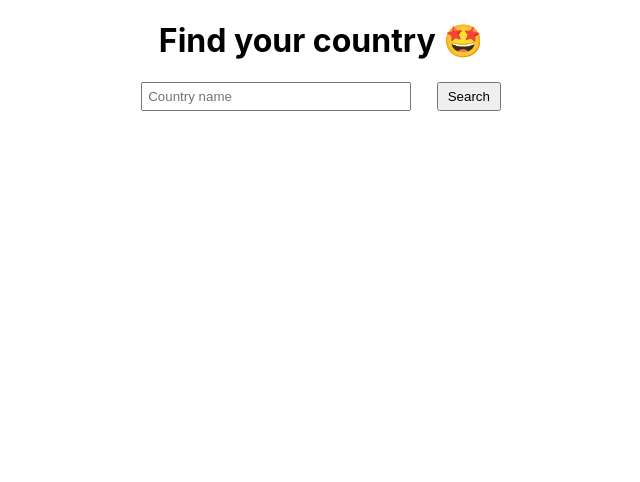
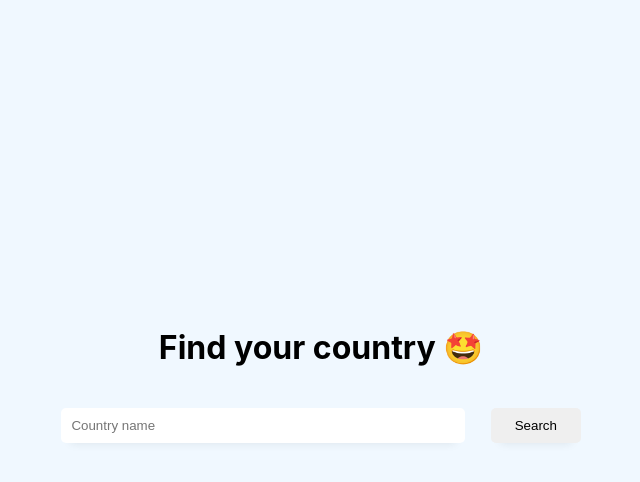
Before and after one commit to rizvan555/Find-Country, a React (Create React App) app: page / in a window 1280 px wide. Shown: the top 482 px of the page, without its empty margins (319-959 px from the left). Built offline with nearby package versions, Linux system fonts and the light colour scheme.

Commit message:
added fetch to product

```diff
--- a/src/App.tsx
+++ b/src/App.tsx
@@ -1,4 +1,4 @@
-import React from 'react';
+import React, { useState } from 'react';
 import styled from 'styled-components';
 
 const AppContainer = styled.div`
@@ -6,31 +6,70 @@ const AppContainer = styled.div`
   justify-content: center;
   align-items: center;
   flex-direction: column;
+  height: 100vh;
+  background-color: aliceblue;
 
   form {
     display: flex;
     gap: 2vw;
+    margin: 20px auto 50px auto;
     input {
-      width: 20vw;
-      padding: 5px;
+      width: 30vw;
+      padding: 10px;
+      border: none;
+      border-radius: 5px;
+      box-shadow: rgba(33, 35, 38, 0.1) 0px 10px 10px -10px;
     }
     button {
-      width: 5vw;
-      padding: 5px 20p;
+      width: 7vw;
+      padding: 10px 20p;
+      border: none;
+      border-radius: 5px;
+      box-shadow: rgba(33, 35, 38, 0.1) 0px 10px 10px -10px;
+
+      :hover {
+        background-color: red;
+        color: white;
+      }
+    }
+  }
+  article {
+    display: flex;
+    justify-content: center;
+    align-items: center;
+    flex-direction: column;
+    h2 {
+      display: flex;
+      align-items: center;
+      font-weight: bold;
+      color: red;
+    }
+    ul {
+      li {
+        display: flex;
+        align-items: center;
+        list-style-type: none;
+        font-weight: bold;
+      }
+      p {
+        font-weight: 400;
+        padding-left: 10px;
+      }
     }
   }
 `;
 
-function searchButton(e: any) {
-  e.preventDefault();
-  const searchTerm = e.target.form[0].value;
+function App() {
+  const [countryData, setCountryData] = useState<any>(null);
 
-  fetch(`https://restcountries.com/v3.1/name/${searchTerm}`)
-    .then((response) => response.json())
-    .then((data) => console.log(data));
-}
-
-function App() {
+  function searchButton(e: any) {
+    e.preventDefault();
+    const searchTerm = e.target.form[0].value;
+    fetch(`https://restcountries.com/v3.1/name/${searchTerm}`)
+      .then((response) => response.json())
+      .then((data) => setCountryData(data[0]));
+  }
+  // )  console.log(data)  setCountryData(data[0]
   return (
     <div>
       <AppContainer>
@@ -42,7 +81,29 @@ function App() {
             <input type="text" placeholder="Country name" />
             <button onClick={searchButton}>Search</button>
           </form>
-          <article></article>
+          {countryData && (
+            <article>
+              <h2> {`${countryData.altSpellings[1]}  ${countryData.flag}`}</h2>
+              <ul>
+                <li>
+                  Capital:
+                  <p>{` ${countryData.capital}`}</p>
+                </li>
+                <li>
+                  Area:
+                  <p>{` ${countryData.area} km`}</p>
+                </li>
+                <li>
+                  Borders:
+                  <p>{` ${countryData.borders}`}</p>
+                </li>
+                <li>
+                  Google Map:
+                  <p>{` ${countryData.maps.googleMaps}`}</p>
+                </li>
+              </ul>
+            </article>
+          )}
         </main>
       </AppContainer>
     </div>
```
Also changed, not shown: 1 other file (tests, documents, lock files or other folders).
